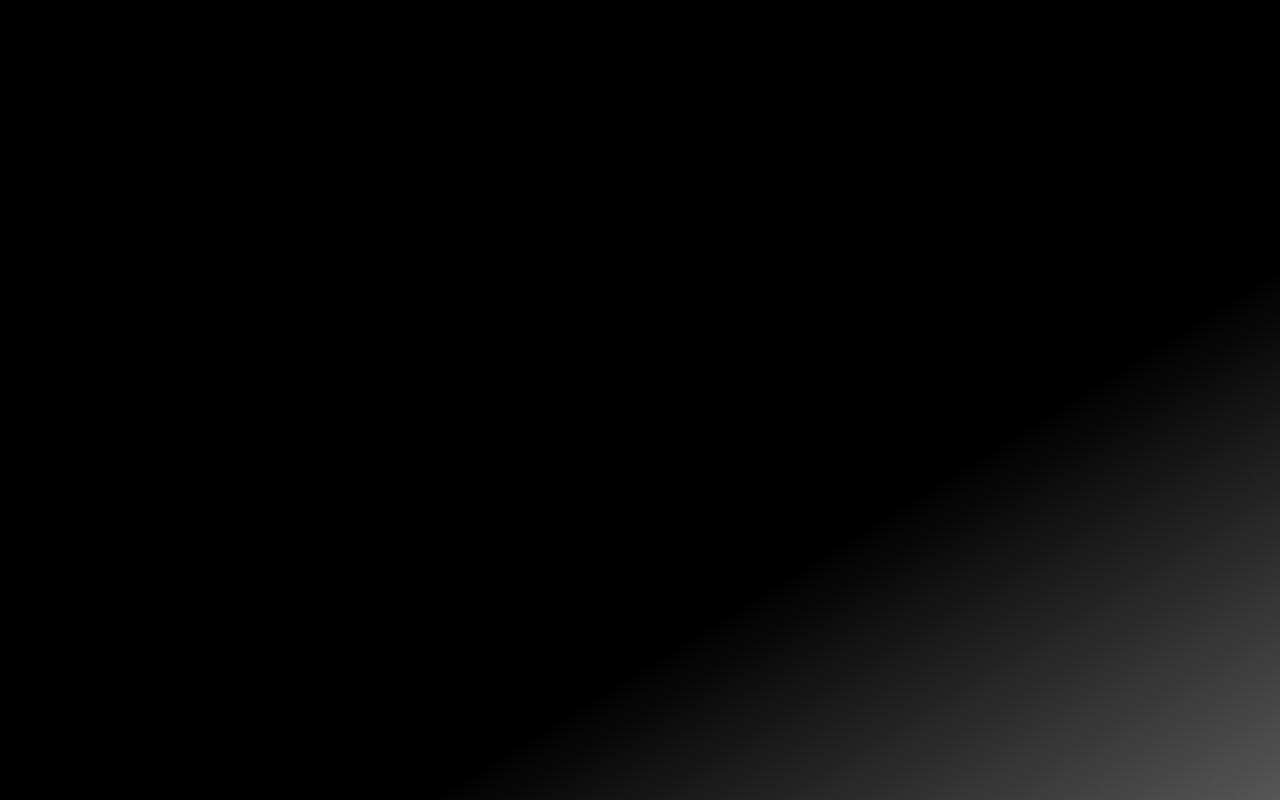
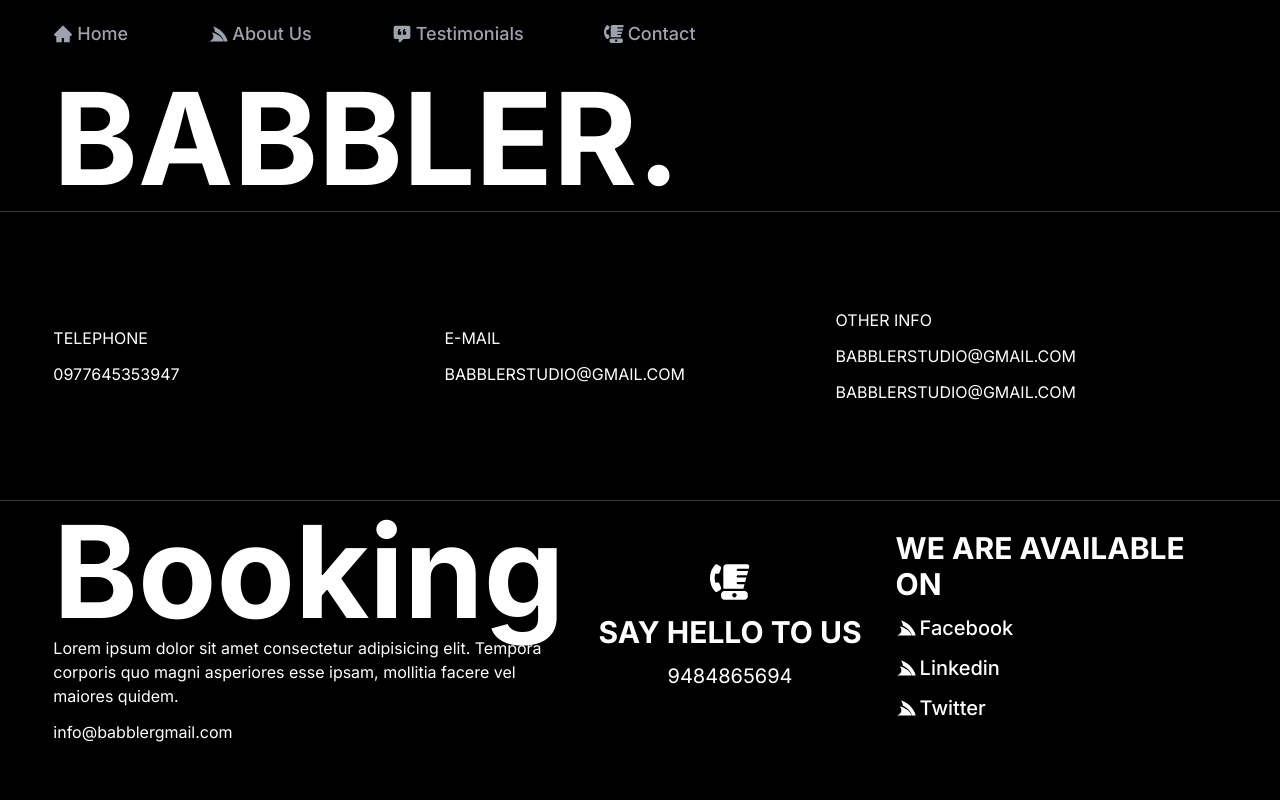
Before and after one commit to lokendra-chaulagain/Babbler-Studio, a Next.js app: page /contact in a window 1280 px wide. Before the commit this address had no page. Built offline with nearby package versions, Linux system fonts and the light colour scheme.

Commit message:
few components added

```diff
--- /dev/null
+++ b/app/about/page.tsx
@@ -0,0 +1,34 @@
+"use client";
+
+import AboutSection from "../components/AboutSection";
+import HeroSection from "../components/HeroSection";
+import Navbar from "../components/Navbar";
+
+export default function Page() {
+  return (
+    <div className="flex justify-center max-h-screen overflow-hidden ">
+      <div className="px-4 w-full  lg:w-11/12   ">
+        <div className="flex justify-between max-h-screen items-center ">
+          <div className="w-full lg:w-6/12 flex flex-col justify-between text-white min-h-screen ">
+            <Navbar />
+            <div className=" ">
+            <p className=" text-2xl font-medium">Who we are ?</p>
+            <p className="tracking-wider">Lorem ipsum dolor sit amet, consectetur adipisicing elit. Cupiditate quasi eius illo impedit ipsam delectus sint velit eos in, est magni, expedita harum sapiente quisquam.</p>
+
+            <p className=" text-2xl  font-medium mt-5">What we do ?</p>
+            <p className="tracking-wider">Lorem ipsum dolor sit amet, consectetur adipisicing elit. Cupiditate quasi eius illo impedit ipsam delectus sint velit eos in, est magni, expedita harum sapiente quisquam.</p>
+          </div>
+            <span></span>
+          </div>
+
+          <div className="w-5/12 hidden lg:block text-gray-300">
+            Lorem, ipsum dolor sit amet consectetur adipisicing elit. Voluptates, hic? Quisquam tempore porro officia quo minima, cumque placeat nihil asperiores! Voluptatibus nisi non cum placeat, porro molestias fuga, fugiat eligendi expedita et, illum ipsum totam error explicabo quaerat animi ea maxime voluptatem recusandae. Aliquid asperiores laboriosam ullam nisi ex cumque blanditiis quasi fugit commodi alias maxime voluptas corrupti nulla excepturi ut, doloremque minima nihil dolore quod
+            saepe porro esse pariatur repellat eligendi. In nihil, amet quisquam voluptates earum atque aspernatur, facere incidunt illum reiciendis assumenda unde officiis quo culpa sapiente aperiam sed. Libero porro ullam, corporis, doloribus repellendus facilis veritatis debitis nemo ducimus quas eum voluptates delectus. Odio nemo ipsum excepturi eaque fuga enim laborum illo quis quidem neque cupiditate necessitatibus doloribus culpa autem pariatur, unde error aliquam eos voluptatem ex
+            assumenda earum aperiam. Minus, nesciunt? Dolorum praesentium voluptas distinctio ab deleniti autem unde, nihil, molestiae excepturi quisquam, tenetur quis consectetur in? Incidunt impedit nam quasi autem alias debitis explicabo obcaecati illum at placeat esse quisquam, quia id maiores quis doloribus veritatis quod nisi totam doloremque a repudiandae nostrum. Error blanditiis commodi dolores autem laboriosam nostrum, facilis perferendis molestiae molestias quis alias praesentium et
+            iure repellendus animi sapiente corrupti voluptates!
+          </div>
+        </div>
+      </div>
+    </div>
+  );
+}
--- a/app/components/ContactSection.tsx
+++ b/app/components/ContactSection.tsx
@@ -1,15 +1,16 @@
 "use client";
-
+import Navbar from "./Navbar";
 import ClockIcon from "./icons/ClockIcon";
 import LocationIcon from "./icons/LocationIcon";
 import PhoneIcon from "./icons/PhoneIcon";
 
 export default function ContactSection() {
   return (
-    <section id="contact" className="text-gray-300 mt-32 md:mt-40">
-      <p className=" text-4xl font-medium  text-center mb-7">Contact Us</p>
-      <div className="flex flex-col md:flex-row mt-12 md:mt-0 ">
-        <div className="w-full  flex flex-col gap-5 md:gap-0 justify-between">
+    <div className="text-gray-300  ">
+      <div className="flex flex-col md:flex-row items-center justify-between ">
+        <div className="w-full flex flex-col justify-between  md:min-h-screen">
+          <Navbar />
+          <div className=" flex flex-col gap-10">
             <div className="flex items-center gap-3">
               <div className="rounded-lg p-6 shadow-sm  shadow-gray-600">
                 <LocationIcon />
@@ -43,7 +44,10 @@ export default function ContactSection() {
               </div>
             </div>
           </div>
+          <span></span>
+        </div>
 
+        <div className="w-full">
           <form className="w-full md:p-5  flex flex-col  gap-5 mt-10 md:mt-0">
             <div className="flex flex-col ">
               <label className=" font-medium mb-0.5">Your Email</label>
@@ -80,6 +84,7 @@ export default function ContactSection() {
             </button>
           </form>
         </div>
-    </section>
+      </div>
+    </div>
   );
 }
--- a/app/components/HeroSection.tsx
+++ b/app/components/HeroSection.tsx
@@ -1,39 +1,43 @@
 "use client";
 import Image from "next/image";
 import logo from "../../public/logo.png";
+import right from "../../public/right-side.png";
 import ArrowRightIcon from "./icons/ArrowRightIcon";
-import AnchorLink from "react-anchor-link-smooth-scroll";
+import Navbar from "./Navbar";
+import Link from "next/link";
 
 export default function HeroSection() {
   return (
-    <div
-      id="home"
-      className="min-h-screen pt-24  md:pt-48">
-      <div className="flex flex-col md:flex-row order items-center justify-between  ">
-        <div className="flex flex-col md:-8/12 order-2 md:order-1">
-          <div className="flex flex-col text-center md:text-left">
-            <p className="text-gray-300 text-6xl font-semibold tracking-widest leading-tight">BABBLER STUDIO</p>
-            <p className="text-gray-300 opacity-90 mt-2 text-lg tracking-wider">Lorem ipsum dolor sit amet consectetur adipisicing elit.</p>
-          </div>
-
-          <div className="absolute bottom-10  ">
-            <AnchorLink
-              href="#contact"
-              offset="70"
-              className="text-gray-300 flex items-center gap-2 cursor-pointer">
-              Connect With Us <ArrowRightIcon />
-            </AnchorLink>
-          </div>
-        </div>
-
-        <div className="w-4/12 order-1">
+    <div className="flex justify-between max-h-screen">
+      <div className="flex flex-col justify-between text-white min-h-screen">
+        <Navbar />
+        <div className="flex flex-col lg:flex-row items-center justify-between">
           <Image
             src={logo}
             alt="image"
             height={250}
             className=""
           />
+
+          <div className="flex flex-col text-center md:text-left">
+            <p className="text-gray-300 text-6xl font-semibold tracking-widest leading-tight">BABBLER STUDIO</p>
+            <p className="text-gray-300 opacity-90 mt-2  tracking-wider text-2xl">Lorem ipsum dolor sit amet consectetur adipisicing elit.</p>
+          </div>
         </div>
+
+        <Link
+          href={"/contact"}
+          className="text-4xl font-medium text-gray-300 flex items-center gap-2 cursor-pointer pb-8">
+          Connect With Us <ArrowRightIcon />
+        </Link>
+      </div>
+
+      <div className=" hidden lg:block">
+        <Image
+          src={right}
+          alt="image"
+          className=" min-h-screen w-full "
+        />
       </div>
     </div>
   );
--- a/app/components/Navbar.tsx
+++ b/app/components/Navbar.tsx
@@ -6,7 +6,7 @@ import HomeIcon from "./icons/HomeIcon";
 import MenuIcon from "./icons/MenuIcon";
 import ServicesIcon from "./icons/ServicesIcon";
 import TestimonialIcon from "./icons/TestimonialIcon";
-import AnchorLink from "react-anchor-link-smooth-scroll";
+import Link from "next/link";
 
 export default function Navbar() {
   const [openMenu, setOpenMenu] = useState(false);
@@ -17,52 +17,47 @@ export default function Navbar() {
 
   const navLists = [
     {
-      id: 1,
+      id: 2,
       icon: <HomeIcon />,
       label: "Home",
-      href: "#home",
-      offset:"100"
+      href: "/",
     },
 
     {
       id: 2,
       icon: <ServicesIcon />,
       label: "About Us",
-      href: "#about",
-      offset:"70"
+      href: "/about",
     },
 
     {
       id: 3,
       icon: <TestimonialIcon />,
       label: "Testimonials",
-      href: "#testimonials",
-      offset:"70"
+      href: "/",
     },
 
     {
       id: 4,
       icon: <ContactIcon />,
       label: "Contact",
-      href: "#contact",
-      offset:"70"
+      href: "/",
     },
   ];
 
   return (
     <>
       <div className="flex ">
-        <div className="w-full fixed top-0  hidden md:block z-50 py-5 bg-primary  ">
+        <div className="w-full   hidden md:block z-50 py-5 bg-primary  ">
           <div className="flex gap-20 ">
             {navLists.map((item, index) => (
-              <AnchorLink
-                offset="100"
+              <Link
                 href={item.href}
                 key={item.id}
-                className=" flex items-center gap-1 cursor-pointer   text-gray-300">
+                className=" flex items-center gap-1 cursor-pointer   text-gray-400">
                 {item.icon}
-                <span className=" text-lg font-medium"> {item.label}</span>
-              </AnchorLink>
+                <span className=" text-lg font-medium whitespace-nowrap"> {item.label}</span>
+              </Link>
             ))}
           </div>
         </div>
@@ -79,14 +74,13 @@ export default function Navbar() {
       <div className={`fixed py-5  mobileMenuVisible  w-full bg-primary z-40  block md:hidden  ${openMenu ? "mobileMenuVisible" : "mobileMenuHidden"}`}>
         <div className="flex flex-col gap-5 ">
           {navLists.map((item: any, index) => (
-            <AnchorLink
+            <Link
               href={item.href}
-              offset={item.offset}
               key={item.id}
               className=" cursor-pointer"
               onClick={handleToggle}>
               <span className="span-small">0{index + 1}</span> <span className="span-large">{item.label}</span>
-            </AnchorLink>
+            </Link>
           ))}
         </div>
       </div>
--- /dev/null
+++ b/app/contact/page.tsx
@@ -0,0 +1,94 @@
+"use client";
+
+import HeroSection from "../components/HeroSection";
+import Navbar from "../components/Navbar";
+import ContactIcon from "../components/icons/ContactIcon";
+import ServicesIcon from "../components/icons/ServicesIcon";
+
+export default function Page() {
+  // px-4  lg:w-11/12
+  return (
+    <div className="flex justify-center max-h-screen overflow-hidden ">
+      <div className="   ">
+        <div className="flex justify-between max-h-screen">
+          <div className="flex flex-col justify-between text-white min-h-screen">
+            <div className="flex justify-center">
+              <div className=" w-11/12">
+                <Navbar />
+              </div>
+            </div>
+            <div className=" flex justify-center">
+              <p className="w-11/12 text-9xl font-bold">BABBLER.</p>
+            </div>
+
+            <div
+              className=" "
+              style={{ width: "100vw" }}>
+              <hr className=" border-gray-500 border-opacity-50" />
+              <div className=" flex justify-center">
+                <div className="flex items-center justify-between my-24 w-11/12">
+                    <div className="w-full flex flex-col gap-3">
+                    <p>TELEPHONE</p>
+                    <p>0977645353947</p>
+                  </div>
+                    <div className="w-full flex flex-col gap-3">
+                    <p>E-MAIL</p>
+                    <p>BABBLERSTUDIO@GMAIL.COM</p>
+                  </div>
+                    <div className="w-full flex flex-col gap-3">
+                    <p>OTHER INFO</p>
+                    <p>BABBLERSTUDIO@GMAIL.COM</p>
+                    <p>BABBLERSTUDIO@GMAIL.COM</p>
+                  </div>
+                </div>
+              </div>
+              <hr className=" border-gray-500 border-opacity-50" />
+            </div>
+
+            <div className=" flex justify-center pb-14">
+              <div className=" w-11/12">
+                <div className=" flex items-center justify-between">
+                  <div className="w-full flex flex-col gap-3 ">
+                    <div>
+                      <p className=" text-9xl font-bold">Booking</p>
+                      <p>Lorem ipsum dolor sit amet consectetur adipisicing elit. Tempora corporis quo magni asperiores esse ipsam, mollitia facere vel maiores quidem.</p>
+                    </div>
+                    <p>info@babblergmail.com</p>
+                  </div>
+
+                  <div className="w-full flex flex-col items-center gap-3">
+                    <svg
+                      viewBox="0 0 576 512"
+                      fill="currentColor"
+                      className="h-10 w-10">
+                      <path d="M192 352V48c0-26.5 21.5-48 48-48h294.1c21.1 0 36.4 20.1 30.9 40.4L558.5 64H400c-8.8 0-16 7.2-16 16s7.2 16 16 16h149.8l-17.5 64H400c-8.8 0-16 7.2-16 16s7.2 16 16 16h123.6l-17.5 64H400c-8.8 0-16 7.2-16 16s7.2 16 16 16h97.5L480 352H192zm16 32h288c26.5 0 48 21.5 48 48v32c0 26.5-21.5 48-48 48H208c-26.5 0-48-21.5-48-48v-32c0-26.5 21.5-48 48-48zm144 96c17.7 0 32-14.3 32-32s-14.3-32-32-32-32 14.3-32 32 14.3 32 32 32zM147.5 30.7c10.8 6.7 15.3 21 10.6 33.4l-22 57.8c-4.2 10.9-14.5 17.6-25.3 16.4l-33.3-3.6c-13.6 42.2-13.6 88.4 0 130.7l33.3-3.6c10.9-1.2 21.2 5.5 25.3 16.4l22 57.8c4.7 12.4.2 26.7-10.6 33.4l-44 27.2c-9.7 6-21.9 4.2-29.8-4.3C-24.6 286-24.6 114 73.7 7.8c7.9-8.5 20.1-10.3 29.8-4.3l44 27.2z" />
+                    </svg>
+                    <p className="text-3xl font-bold">SAY HELLO TO US</p>
+                    <p className=" text-xl">9484865694</p>
+                  </div>
+
+                  <div className="w-full flex flex-col gap-3">
+                    <p className=" text-3xl font-bold"> WE ARE AVAILABLE ON</p>
+                    <p className="flex items-center gap-1 text-xl font-medium">
+                      {" "}
+                      <ServicesIcon />
+                      Facebook
+                    </p>
+                    <p className="flex items-center gap-1 text-xl font-medium">
+                      <ServicesIcon />
+                      Linkedin
+                    </p>
+                    <p className="flex items-center gap-1 text-xl font-medium">
+                      <ServicesIcon />
+                      Twitter
+                    </p>
+                  </div>
+                </div>
+              </div>
+            </div>
+          </div>
+        </div>
+      </div>
+    </div>
+  );
+}
--- a/app/globals.css
+++ b/app/globals.css
@@ -2,22 +2,17 @@
 @tailwind components;
 @tailwind utilities;
 
-/* body {
+body {
   background-color: #000001;
-} */
+}
 
 /* body {
   background: linear-gradient(to right, #000001, white) !important;
 } */
 
-
-body {
+/* body {
   background: linear-gradient(to right bottom, #000001, #000001  ,#000001 ,#000001a9) !important;
-}
-
-
-
-
+} */
 
 .span-small {
   font-size: 1.5rem;
@@ -180,8 +175,7 @@ body {
   background: linear-gradient(45deg, var(--brand-primary), var(--brand-secondary));
 }
 
-
-.rotate_icon_top{
+.rotate_icon_top {
   transform: rotate(270deg);
   position: absolute;
   position: center;
@@ -189,7 +183,7 @@ body {
   margin-left: -10px;
 }
 
-.rotate_icon_bottom{
+.rotate_icon_bottom {
   transform: rotate(270deg);
   position: absolute;
   position: center;
--- a/app/page.tsx
+++ b/app/page.tsx
@@ -1,25 +1,78 @@
+// import HeroSection from "./components/HeroSection";
+
+// export default function Home() {
+//   return (
+//     <div className="flex justify-center max-h-screen overflow-hidden ">
+//       <div className="px-4  lg:w-11/12   ">
+//         <HeroSection />
+//       </div>
+//     </div>
+//   );
+// }
+
+"use client";
+import { useState } from "react";
+import Navbar from "./components/Navbar";
+import logo from "../public/logo.svg";
 import Image from "next/image";
-import AboutSection from "./components/AboutSection";
-import Footer from "./components/Footer";
-import HeroSection from "./components/HeroSection";
-import Navbar from "./components/Navbar";
-import TestimonialSection from "./components/TestimonialSection";
-import ContactSection from "./components/ContactSection";
-
 
 export default function Home() {
+  const [selectedItem, setSelectedItem] = useState("01");
+  const [index, setIndex] = useState(0);
+
   return (
-    <main className="  ">
-      <div className="flex justify-center mt-20">
-        <div className="px-4 lg:w-9/12 xl:w-8/12   ">
-          <Navbar />
-          <HeroSection />
-          <AboutSection />
-          <TestimonialSection />
-          <ContactSection/>
-          <Footer />
+    <div className="flex justify-center max-h-screen overflow-hidden ">
+      <div className="lg:w-11/12 text-gray-300  flex  flex-col justify-between h-screen ">
+        <Navbar />
+
+        <div className="flex justify-between">
+          <p className="w-full leading-loose text-3xl tracking-wider  ">Lorem ipsum dolor sit amet consectetur, adipisicing elit. Ut eius laborum a unde soluta nemo natus vero autem nihil libero nulla officia nobis exercitationem quaerat reiciendis tenetur incidunt, laudantium consequatur architecto eligendi praesentium. Modi eveniet dicta iure accusamus sunt.</p>
+          <p className=" w-full">2</p>
+        </div>
+
+        <div className=" pb-10">
+          <div className="flex items-center gap-6">
+            {lists.map((item: any, index: any) => (
+              <p
+                onClick={() => {
+                  setSelectedItem(item.label), setIndex(index);
+                }}
+                className={`${selectedItem === item.label ? "text-7xl cursor-pointer font-medium" :"cursor-pointer text-lg font-medium"} `}>
+                {item.label}
+              </p>
+            ))}
+          </div>
+          <p
+            className="tracking-widest font-semibold whitespace-nowrap text-center "
+            style={{ fontSize: "140px" }}>
+            {lists[index].title}
+          </p>
+          <p className="text-center text-under ">{lists[index].subtitle}</p>
         </div>
       </div>
-    </main>
+    </div>
   );
 }
+
+const lists = [
+  {
+    label: "01",
+    title: "SOFTWARE ",
+    subtitle: "Software Development",
+  },
+  {
+    label: "02",
+    title: " APPLICATION",
+    subtitle: "Application Development",
+  },
+  {
+    label: "03",
+    title: "DESIGN",
+    subtitle: "System Design",
+  },
+  {
+    label: "04",
+    title: "Marketing",
+    subtitle: "Digital Marketing",
+  },
+];
--- /dev/null
+++ b/app/testimonials/page.tsx
@@ -0,0 +1,10 @@
+"use client"
+
+
+export default function Page() {
+  return (
+    <div className=" text-gray-300">
+      Testimonials
+    </div>
+  );
+}
```
Also changed, not shown: public/logo.svg (added), public/right-side.png (added). Lines whose indentation alone changed are shown as unchanged.
